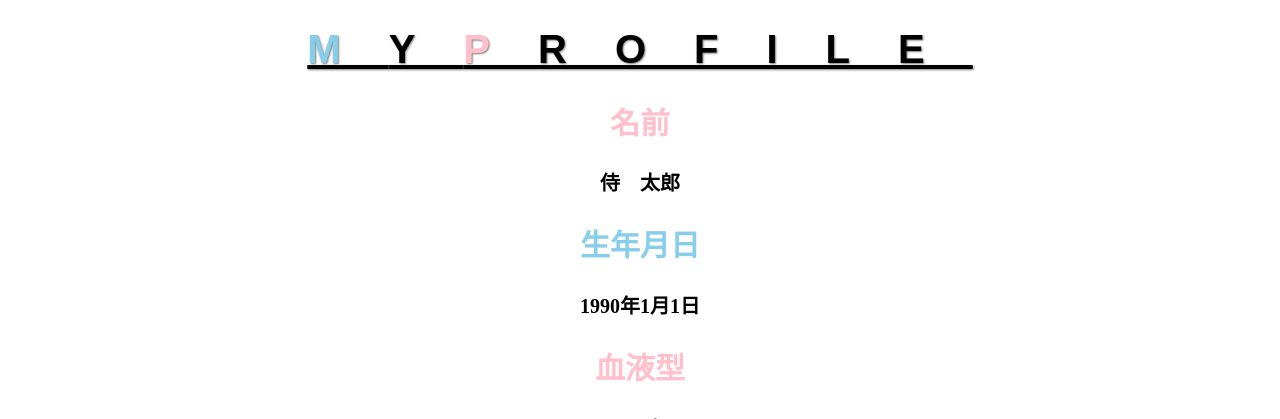
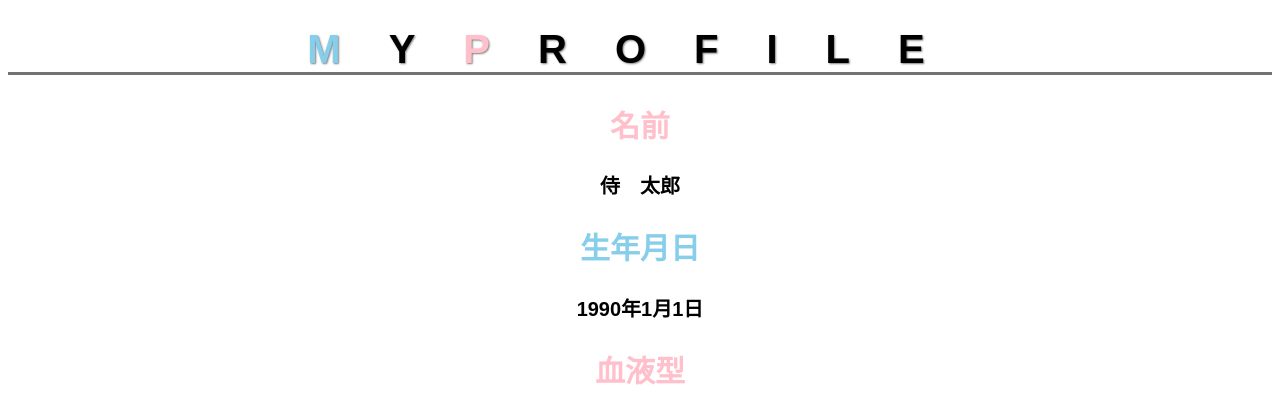
Before and after one commit to aya13hahaha/html-css-basic-kadai, a PHP site: page /kadai_015.html in a window 1280 px wide. Shown: the top 419 px of the page. Run offline with PHP 8.4, Linux system fonts and the light colour scheme.

Commit message:
Update style.css

```diff
--- a/kadai_015/style.css
+++ b/kadai_015/style.css
@@ -1,5 +1,6 @@
-.body{
+body{
    font-family:"Arial", "Meiryo", sans-serif;
+   text-align: center;
 }
 
 :root{
@@ -14,21 +15,17 @@
   color:rgb(255, 192, 203) ;
 }
 
-
-.google-fonts {
+h1{
   font-family: "Josefin Sans", sans-serif;
   font-optical-sizing: auto;
   font-weight: <400>;
   font-style: normal;
-}
-
-h1{
   font-size: 2rem;
   font-family: sans-serif;
   letter-spacing: 1.2em;
   text-shadow: 1px 1px 2px gray;
-  text-decoration: underline;
-  border-bottom: 3px solid rgd(115,115,114);
+  text-decoration: border-bottom;
+  border-bottom: 3px solid rgb(115,115,114);
 }
 
 html{
```
